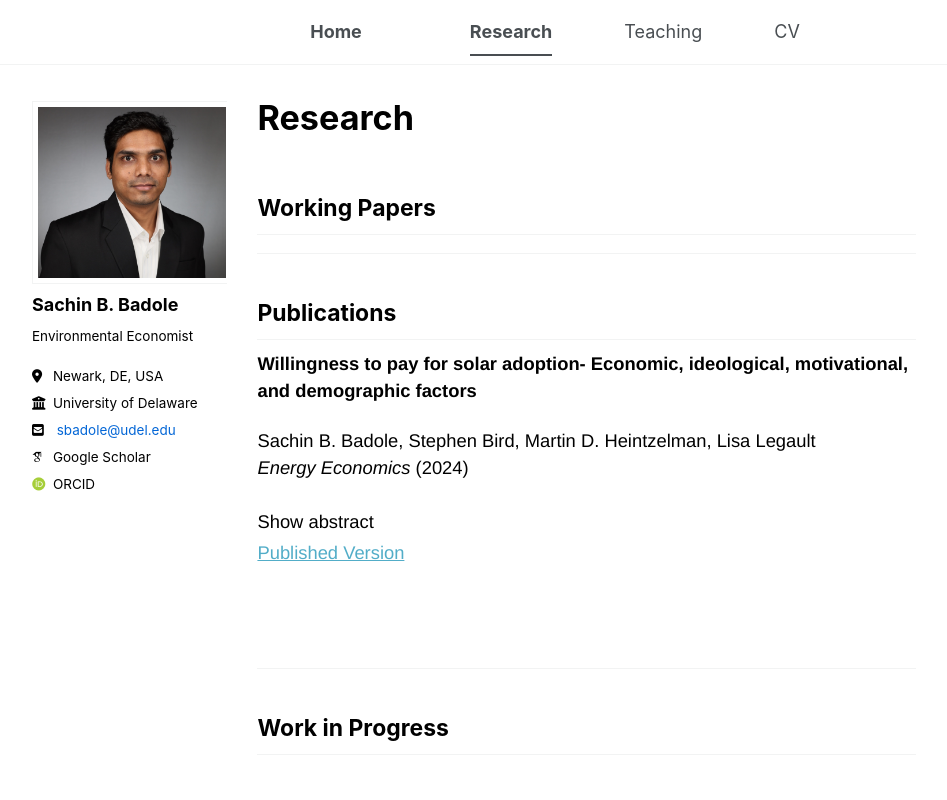
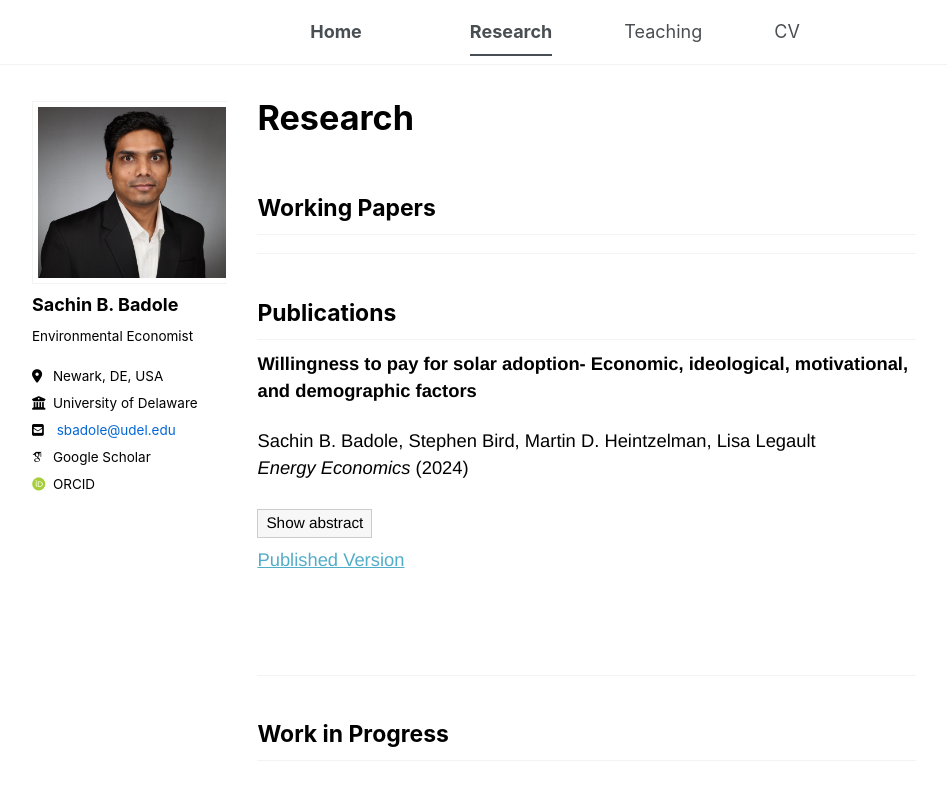
Before and after one commit to sachin-b-badole/sachin-b-badole.github.io, a Jekyll site: the page built from _pages/research.md, in a window 1280 px wide. Shown: the top 800 px of the page, without its empty margins (76-1023 px from the left). Built offline with Jekyll 4.4.1, drawn with Linux system fonts in a browser that asks for light colours; some web fonts are replaced; a script bundle is joined from its source files by our own code; library files that are not in the unit come from our copies.

Commit message:
Update custom.css

```diff
--- a/assets/css/custom.css
+++ b/assets/css/custom.css
@@ -387,3 +387,40 @@ details[open] .abs-btn::after {
   content: " (hide)";
   font-weight: normal;
 }
+
+
+/* Abstract toggle styling */
+
+details.abs-block {
+  margin-top: 0.3rem;
+  margin-bottom: 0.3rem;
+}
+
+details.abs-block summary {
+  cursor: pointer;
+  display: inline-block;
+  font-size: 0.85rem;
+  padding: 2px 8px;
+  border: 1px solid #ccc;
+  background-color: #f7f7f7;
+  color: #000;
+  list-style: none;
+}
+
+/* remove default triangle marker */
+details.abs-block summary::-webkit-details-marker {
+  display: none;
+}
+
+/* When open, show "(hide)" */
+details.abs-block[open] summary::after {
+  content: " (hide)";
+  font-weight: normal;
+}
+
+/* Abstract paragraph */
+details.abs-block p {
+  margin-top: 0.4rem;
+  font-size: 0.9rem;
+  line-height: 1.4;
+}
```
